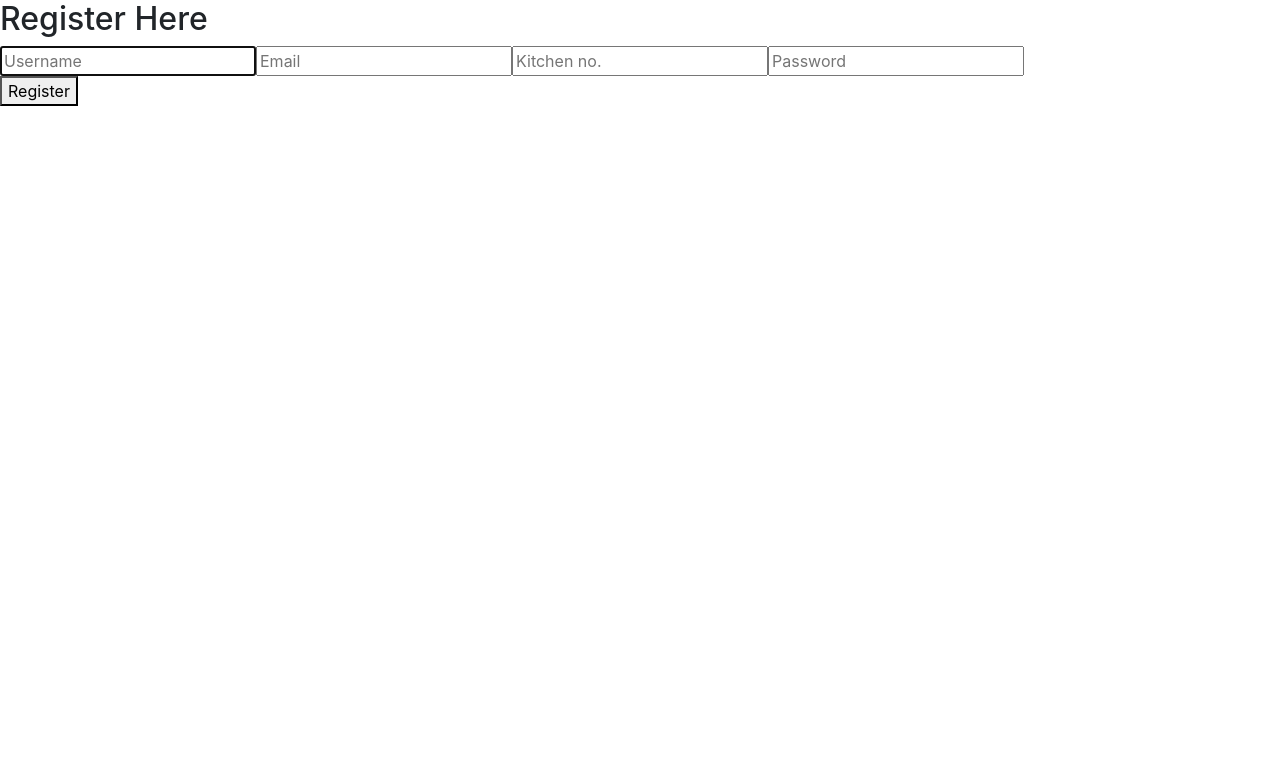
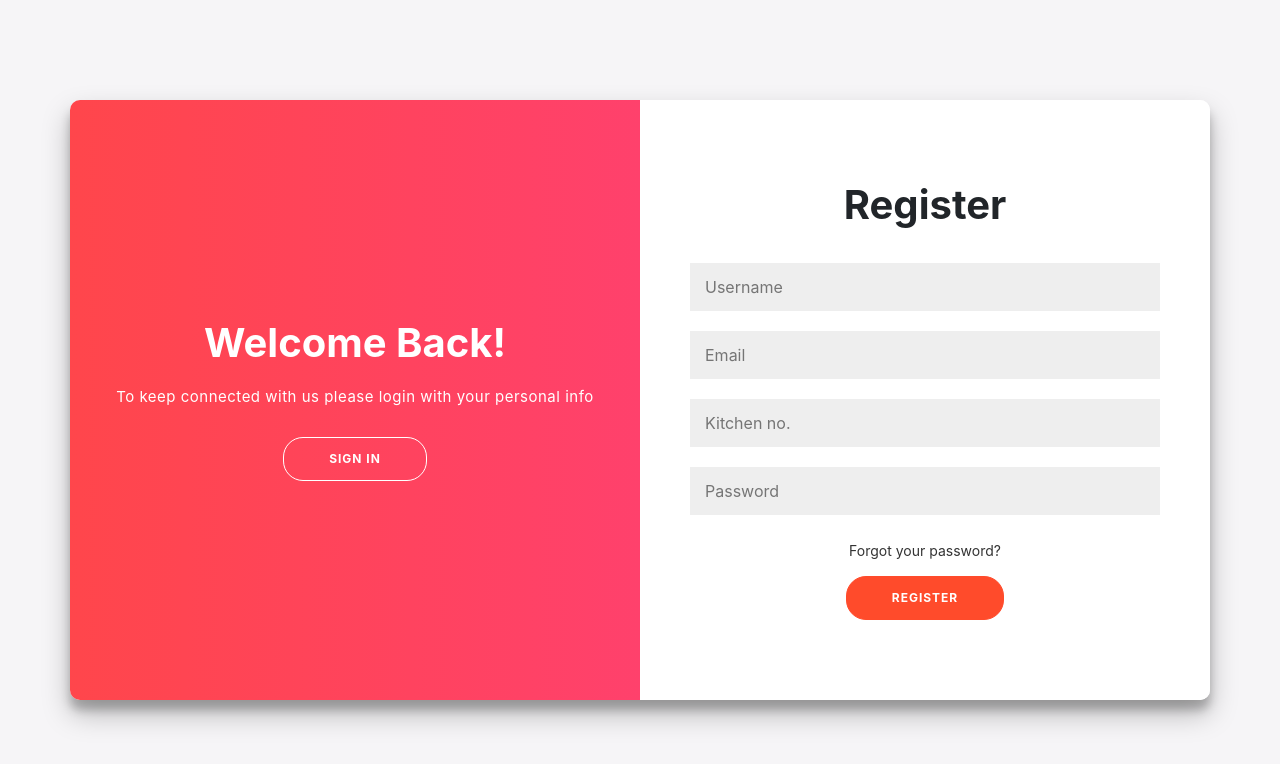
Before and after one commit to udaanorg/web, a React (Create React App) app: page /register in a window 1280 px wide. Shown: the top 764 px of the page. Built offline with nearby package versions, Linux system fonts and the light colour scheme.

Commit message:
register pg restyled using bootstrap

```diff
--- a/src/pages/RegisterPage.js
+++ b/src/pages/RegisterPage.js
@@ -1,4 +1,6 @@
 import React, { useState } from "react";
+import { Link } from "react-router-dom";
+import "../styles/RegisterPage.css";
 
 const RegisterPage = () => {
   const [name, setName] = useState("");
@@ -9,11 +11,11 @@ const RegisterPage = () => {
   return (
     <>
       <div className="register">
-        <h2> Register Here </h2>
+        <div className="container">
+          <div className="form-container register-container">
             <form method="POST" className="register_form">
-          <div className="register_inputs">
+              <h1 className="login_title mb-4">Register</h1>
               <input
-              autoFocus
                 type="text"
                 name="name"
                 placeholder="Username"
@@ -41,10 +43,26 @@ const RegisterPage = () => {
                 value={password}
                 onChange={(text) => setPassword(text.target.value)}
               />
+              <a href="#" className="forgot_pass">
+                Forgot your password?
+              </a>
+              <button className="login_btn">register</button>
+            </form>
           </div>
-
-          <button value="Register"> Register </button>
-        </form>
+          <div className="reg-overlay-container">
+            <div className="overlay">
+              <div className="overlay-panel overlay-right">
+                <h1 className="login_title">Welcome Back!</h1>
+                <p className="login_desc">
+                  To keep connected with us please login with your personal info
+                </p>
+                <Link to="/login">
+                  <button className="register_btn">Sign In</button>
+                </Link>
+              </div>
+            </div>
+          </div>
+        </div>
       </div>
     </>
   );
--- /dev/null
+++ b/src/styles/RegisterPage.css
@@ -0,0 +1,38 @@
+.register {
+  background: #f6f5f7;
+  display: grid;
+  place-items: center;
+  height: 100vh;
+}
+.register_form {
+  background-color: #ffffff;
+  display: flex;
+  align-items: center;
+  justify-content: center;
+  flex-direction: column;
+  padding: 0 50px;
+  height: 100%;
+  text-align: center;
+}
+.register_form > input {
+  background-color: #eee;
+  border: none;
+  padding: 12px 15px;
+  margin: 10px 0;
+  width: 100%;
+}
+.register-container {
+  right: 0;
+  width: 50%;
+  z-index: 2;
+}
+.reg-overlay-container {
+  position: absolute;
+  top: 0;
+  right: 50%;
+  width: 50%;
+  height: 100%;
+  overflow: hidden;
+  transition: transform 0.6s ease-in-out;
+  z-index: 100;
+}
```
Lines whose indentation alone changed are shown as unchanged.
